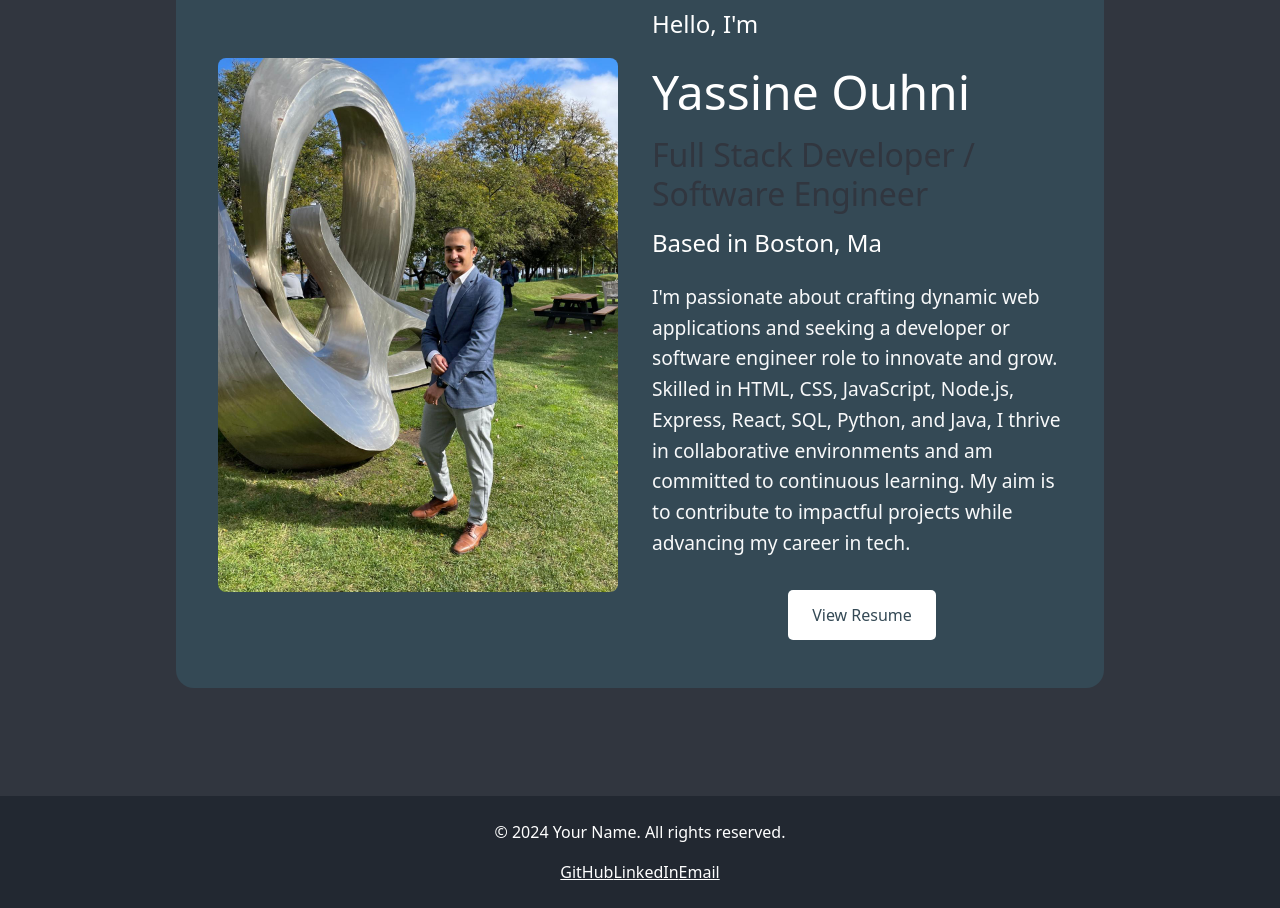
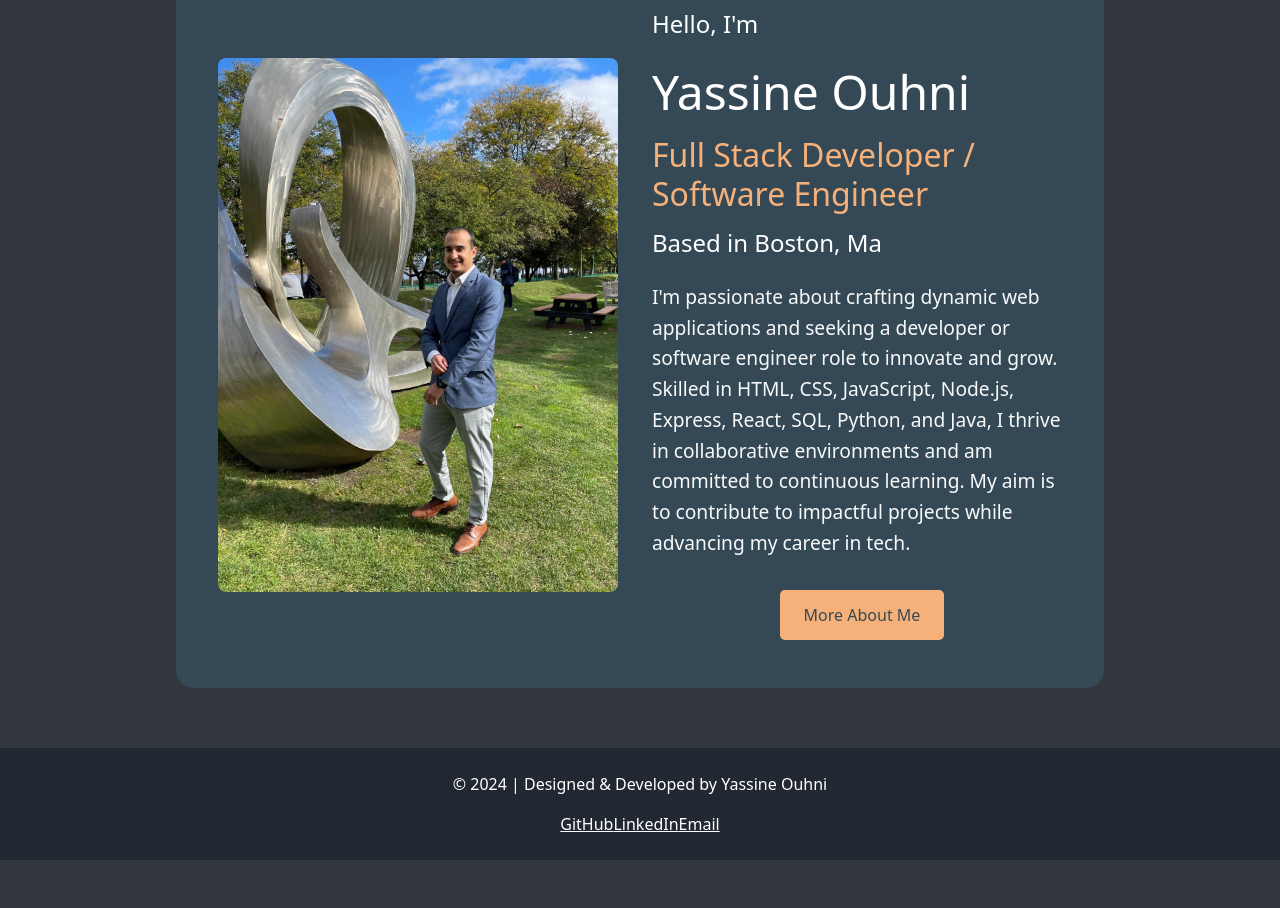
Before and after one commit to ouhni/Portfolio, a React (Create React App) app: page / in a window 1280 px wide. Shown: the part 160-1068 px from the top of the page. After the commit the page ends 1020 px from the top, so only its background shows below. Built offline with nearby package versions, Linux system fonts and the light colour scheme.

Commit message:
Fixed reseme issues

```diff
--- a/src/App.js
+++ b/src/App.js
@@ -4,7 +4,7 @@ import NavbarComponent from './components/Navbar';
 // import Footer from './components/Footer';
 import Home from './pages/Home';
 import About from './pages/About';
-import Resume from './pages/Resume';
+// import Resume from './pages/Resume';
 import Projects from './pages/Projects';
 import Contact from './pages/Contact';
 import 'bootstrap/dist/css/bootstrap.min.css';
@@ -22,7 +22,7 @@ function App() {
             <Route path="/" element={<Home />} />
             <Route path="/about" element={<About />} />
             <Route path="/projects" element={<Projects />} />
-            <Route path="/resume" element={<Resume />} />
+            {/* <Route path="/resume" element={<Resume />} /> */}
             <Route path="/contact" element={<Contact />} />
           </Routes>
         </div>
--- a/src/components/Footer.js
+++ b/src/components/Footer.js
@@ -2,11 +2,11 @@ import React from 'react';
 import { Container, Row, Col } from 'react-bootstrap';
 const Footer = () => {
   return (
-    <footer className="bg-dark text-white mt-5 p-4 text-center">
+    <footer className="bg-dark text-white mt-5 p-4 text-center mt-auto">
       <Container>
         <Row>
           <Col>
-            <p>© 2024 Your Name. All rights reserved.</p>
+            <p>© 2024 | Designed & Developed by Yassine Ouhni</p>
             <div>
               <a href="https://github.com/your-github" className="text-white mr-3" target="_blank" rel="noopener noreferrer">GitHub</a>
               <a href="https://linkedin.com/in/your-linkedin" className="text-white mr-3" target="_blank" rel="noopener noreferrer">LinkedIn</a>
--- a/src/components/Navbar.js
+++ b/src/components/Navbar.js
@@ -21,9 +21,9 @@ const NavbarComponent = () => {
           <Nav.Link as={Link} to="/projects" className="nav-link">
             Projects
           </Nav.Link>
-          <Nav.Link as={Link} to="/resume" className="nav-link">
+          {/* <Nav.Link as={Link} to="/resume" className="nav-link">
             Resume
-          </Nav.Link>
+          </Nav.Link> */}
           <Nav.Link as={Link} to="/contact" className="nav-link">
             Contact
           </Nav.Link>
--- a/src/pages/Home.js
+++ b/src/pages/Home.js
@@ -21,7 +21,7 @@ const Home = () => {
           Skilled in HTML, CSS, JavaScript, Node.js, Express, React, SQL, Python, and Java, I thrive in collaborative environments and
           am committed to continuous learning. My aim is to contribute to impactful projects while advancing my career in tech.
           </p>
-            <Button variant="light" href="/resume">View Resume</Button>
+            <Button variant="light" href="/About">More About Me</Button>
           </Col>
         </Row>
       </Container>
--- a/src/styles/Home.css
+++ b/src/styles/Home.css
@@ -30,7 +30,7 @@
     margin-bottom: 1rem;
     font-weight: 500;
     text-align: left;
-    color: #31363F;
+    color: #F6B17A;
 }
 
 .home h4 {
@@ -50,8 +50,9 @@
 
 .home .btn {
     padding: 0.8rem 1.5rem;
-    background-color: #fff;
+    background-color: #F6B17A;
     color: #344955;
+    font-weight: 500;
     border: none;
     border-radius: 5px;
     text-decoration: none;
--- a/src/styles/index.css
+++ b/src/styles/index.css
@@ -23,8 +23,6 @@
   color: white;
   text-align: center;
   padding: 20px 0;
-  position: relative;
-  width: 100%;
 }
 .footer p {
   margin: 0;
```
